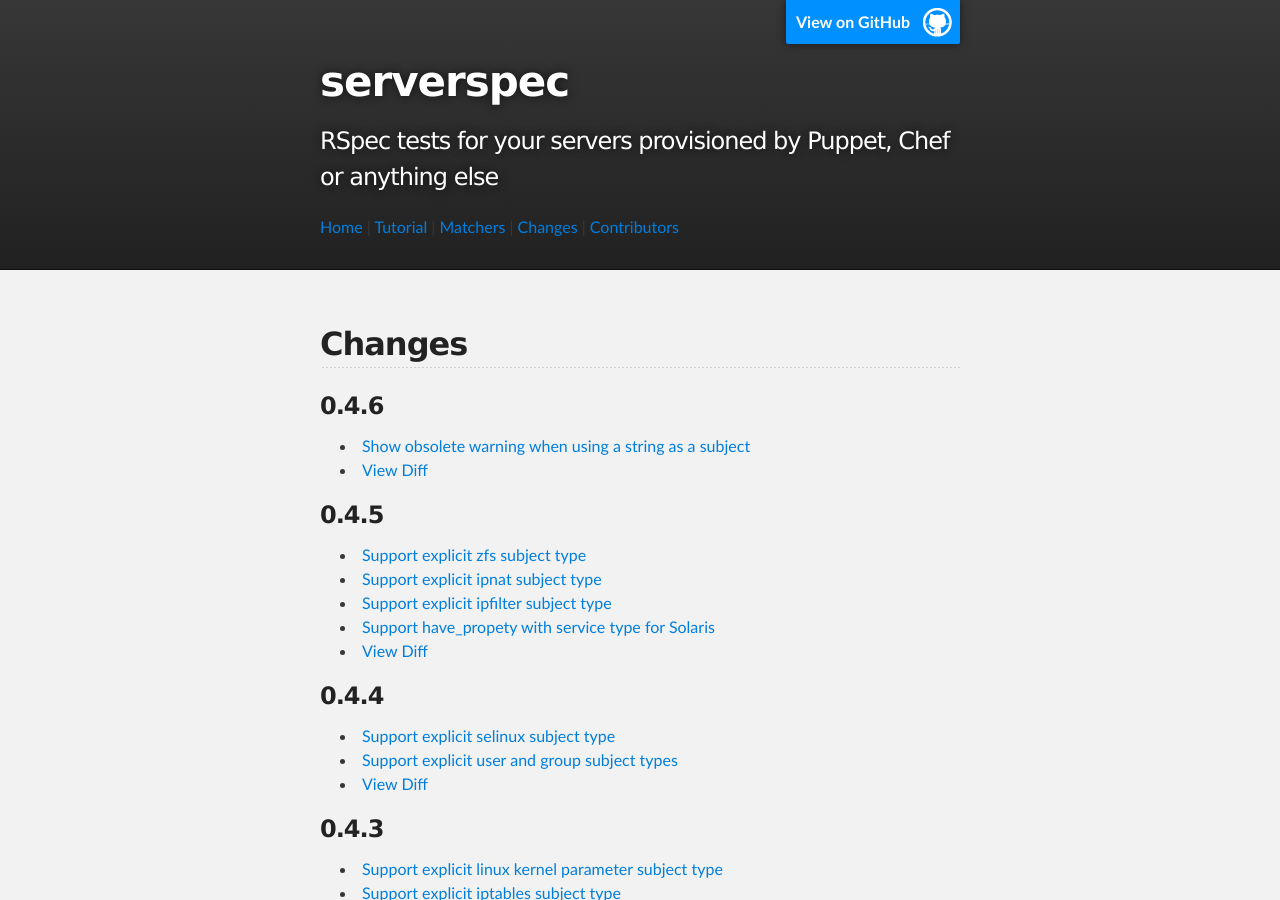
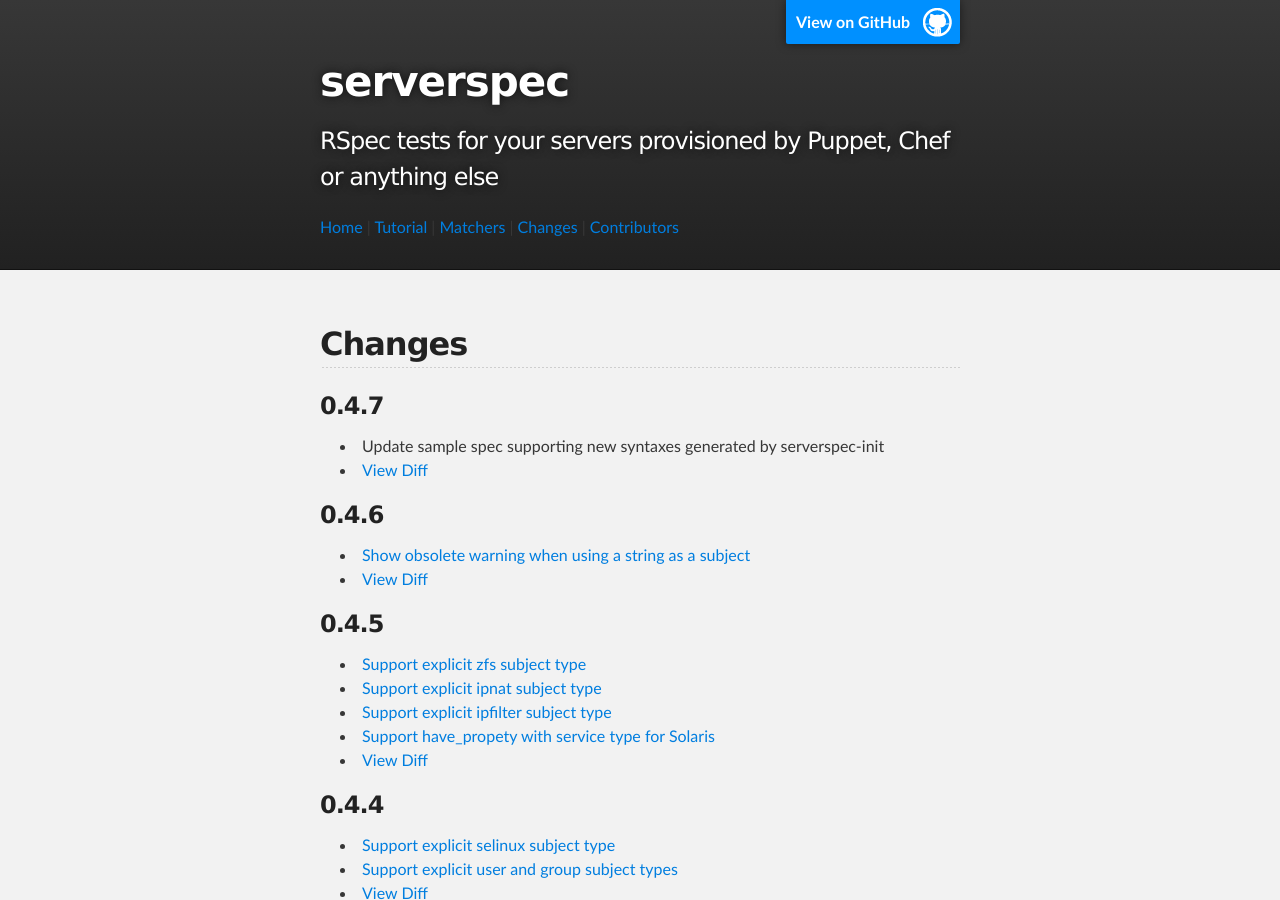
Before and after one commit to serverspec/serverspec.github.io, a Jekyll site: the page built from changes.md, in a window 1280 px wide and 900 px high. Built offline with Jekyll 4.4.1, drawn with Linux system fonts in a browser that asks for light colours; Markdown is read by kramdown in place of the engine named in the settings.

Commit message:
Add changes of v0.4.7

```diff
--- a/changes.md
+++ b/changes.md
@@ -4,6 +4,11 @@ title: changes
 ---
 
 ## Changes
+
+### 0.4.7
+
+ * Update sample spec supporting new syntaxes generated by serverspec-init
+ * [View Diff](https://github.com/mizzy/serverspec/compare/v0.4.6...v0.4.7)
 
 ### 0.4.6
 
```
